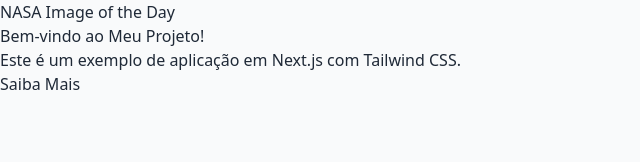
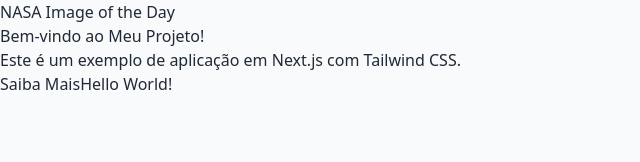
Before and after one commit to Pietrosaka/CPext, a Next.js app: page / in a window 1280 px wide. Shown: the top 162 px of the page, without its empty margins (0-640 px from the left). Built offline with nearby package versions, Linux system fonts and the light colour scheme.

Commit message:
criação de rota

```diff
--- a/src/app/api/route.ts
+++ /dev/null
@@ -1,8 +0,0 @@
-import type { NextApiRequest, NextApiResponse } from 'next';
-
-export default async function handler(req: NextApiRequest, res: NextApiResponse) {
-  const response = await fetch('https://api.nasa.gov/planetary/apod?api_key=DEMO_KEY');
-  const data = await response.json();
-
-  res.status(200).json(data);
-}
--- /dev/null
+++ b/src/app/api/teste/route.ts
@@ -0,0 +1,5 @@
+
+export async function GET() {
+  return Response.json({message: 'Hello World!'});
+
+}
--- a/src/app/not-found.tsx
+++ b/src/app/not-found.tsx
@@ -1,5 +1,6 @@
 import Image from 'next/image';
 import Link from 'next/link';
+import img from '../app/assets/img-404.jpg'
 
 
 const NotFoundPage = () => {
@@ -10,7 +11,7 @@ const NotFoundPage = () => {
 
       {/* Componente Image do Next.js */}
       <Image
-        src="/img-404.jpg"
+        src={img}
         alt="Erro 404"
         width={500}
         height={300}
--- a/src/app/page.tsx
+++ b/src/app/page.tsx
@@ -1,4 +1,15 @@
+'use client';
+import { useEffect, useState } from "react";
+
+
 export default function HomePage() {
+const[message, setMessage] = useState('Carregando...');
+  useEffect(() => {
+    fetch('/api/teste')
+      .then((response) => response.json())
+      .then((data) => setMessage(data.message));
+  }, []);
+
   return (
     <div className="text-center">
       <h1 className="text-4xl font-bold text-gray-800">Bem-vindo ao Meu Projeto!</h1>
@@ -6,6 +17,7 @@ export default function HomePage() {
       <div className="mt-6">
         <button className="bg-blue-500 hover:bg-blue-700 text-white font-bold py-2 px-4 rounded">
           Saiba Mais
+          {message}
         </button>
       </div>
     </div>
```
Also changed, not shown: src/app/assets/img-404.jpg (renamed from public/img-404.jpg).
